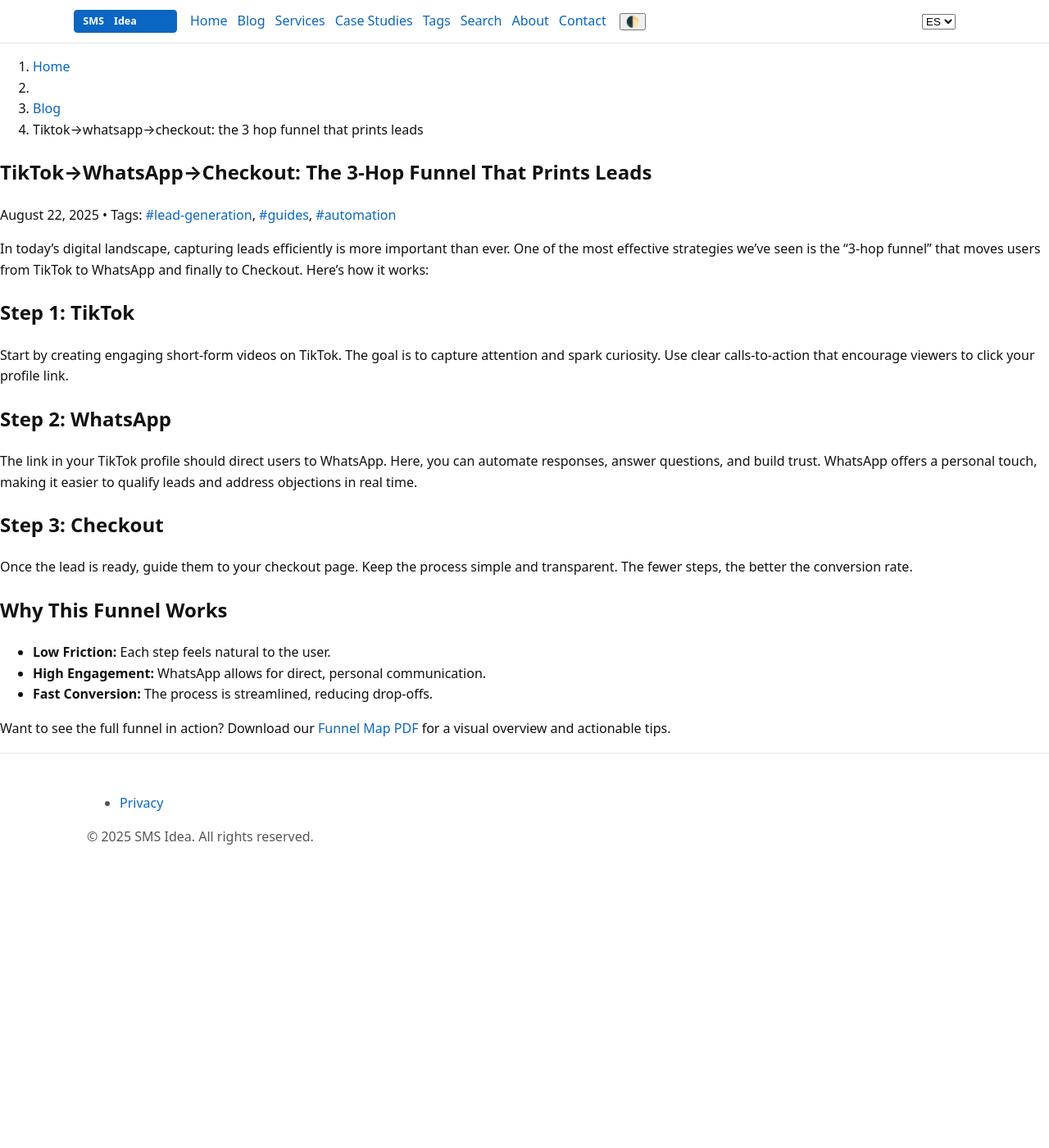
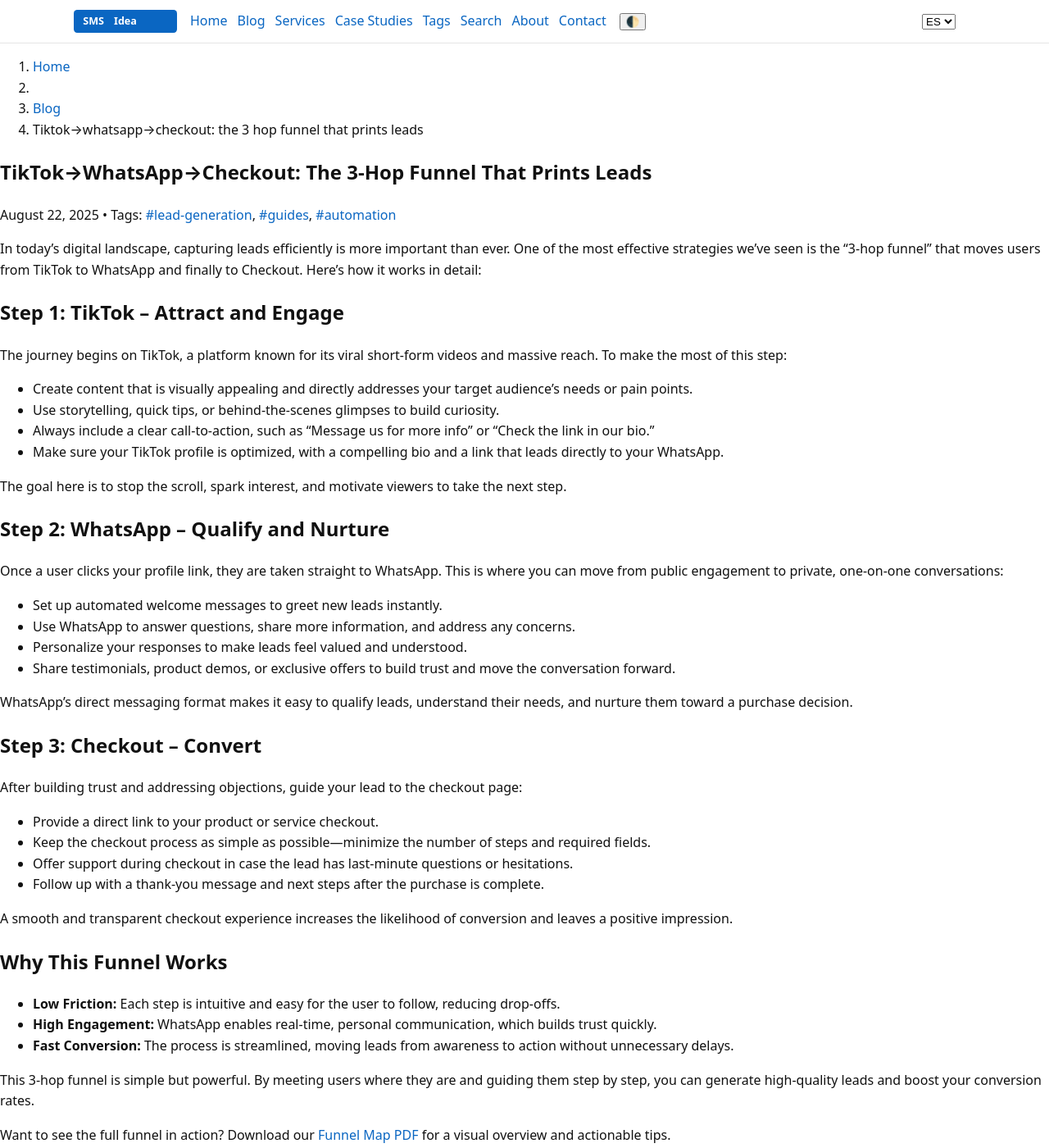
Before and after one commit to omagrawa/ai-agency-blog, a Jekyll site: the page built from _posts/2025-08-22-tiktok-whatsapp-checkout-funnel.md, in a window 1280 px wide and 1400 px high. Shown: the whole window at 82% size. Built offline with Jekyll 4.4.1, drawn with Linux system fonts in a browser that asks for light colours; comment, search, counter and statistics services are not loaded.

Commit message:
added the new blog for tiktok

```diff
--- a/_posts/2025-08-22-tiktok-whatsapp-checkout-funnel.md
+++ b/_posts/2025-08-22-tiktok-whatsapp-checkout-funnel.md
@@ -4,24 +4,48 @@
 tags: [lead-generation, guides, automation]
 ---
 
-In today’s digital landscape, capturing leads efficiently is more important than ever. One of the most effective strategies we’ve seen is the “3-hop funnel” that moves users from TikTok to WhatsApp and finally to Checkout. Here’s how it works:
 
-## Step 1: TikTok
+In today’s digital landscape, capturing leads efficiently is more important than ever. One of the most effective strategies we’ve seen is the “3-hop funnel” that moves users from TikTok to WhatsApp and finally to Checkout. Here’s how it works in detail:
 
-Start by creating engaging short-form videos on TikTok. The goal is to capture attention and spark curiosity. Use clear calls-to-action that encourage viewers to click your profile link.
+## Step 1: TikTok – Attract and Engage
 
-## Step 2: WhatsApp
+The journey begins on TikTok, a platform known for its viral short-form videos and massive reach. To make the most of this step:
 
-The link in your TikTok profile should direct users to WhatsApp. Here, you can automate responses, answer questions, and build trust. WhatsApp offers a personal touch, making it easier to qualify leads and address objections in real time.
+- Create content that is visually appealing and directly addresses your target audience’s needs or pain points.
+- Use storytelling, quick tips, or behind-the-scenes glimpses to build curiosity.
+- Always include a clear call-to-action, such as “Message us for more info” or “Check the link in our bio.”
+- Make sure your TikTok profile is optimized, with a compelling bio and a link that leads directly to your WhatsApp.
 
-## Step 3: Checkout
+The goal here is to stop the scroll, spark interest, and motivate viewers to take the next step.
 
-Once the lead is ready, guide them to your checkout page. Keep the process simple and transparent. The fewer steps, the better the conversion rate.
+## Step 2: WhatsApp – Qualify and Nurture
+
+Once a user clicks your profile link, they are taken straight to WhatsApp. This is where you can move from public engagement to private, one-on-one conversations:
+
+- Set up automated welcome messages to greet new leads instantly.
+- Use WhatsApp to answer questions, share more information, and address any concerns.
+- Personalize your responses to make leads feel valued and understood.
+- Share testimonials, product demos, or exclusive offers to build trust and move the conversation forward.
+
+WhatsApp’s direct messaging format makes it easy to qualify leads, understand their needs, and nurture them toward a purchase decision.
+
+## Step 3: Checkout – Convert
+
+After building trust and addressing objections, guide your lead to the checkout page:
+
+- Provide a direct link to your product or service checkout.
+- Keep the checkout process as simple as possible—minimize the number of steps and required fields.
+- Offer support during checkout in case the lead has last-minute questions or hesitations.
+- Follow up with a thank-you message and next steps after the purchase is complete.
+
+A smooth and transparent checkout experience increases the likelihood of conversion and leaves a positive impression.
 
 ## Why This Funnel Works
 
-- **Low Friction:** Each step feels natural to the user.
-- **High Engagement:** WhatsApp allows for direct, personal communication.
-- **Fast Conversion:** The process is streamlined, reducing drop-offs.
+- **Low Friction:** Each step is intuitive and easy for the user to follow, reducing drop-offs.
+- **High Engagement:** WhatsApp enables real-time, personal communication, which builds trust quickly.
+- **Fast Conversion:** The process is streamlined, moving leads from awareness to action without unnecessary delays.
+
+This 3-hop funnel is simple but powerful. By meeting users where they are and guiding them step by step, you can generate high-quality leads and boost your conversion rates.
 
 Want to see the full funnel in action? Download our [Funnel Map PDF](#) for a visual overview and actionable tips.
```
